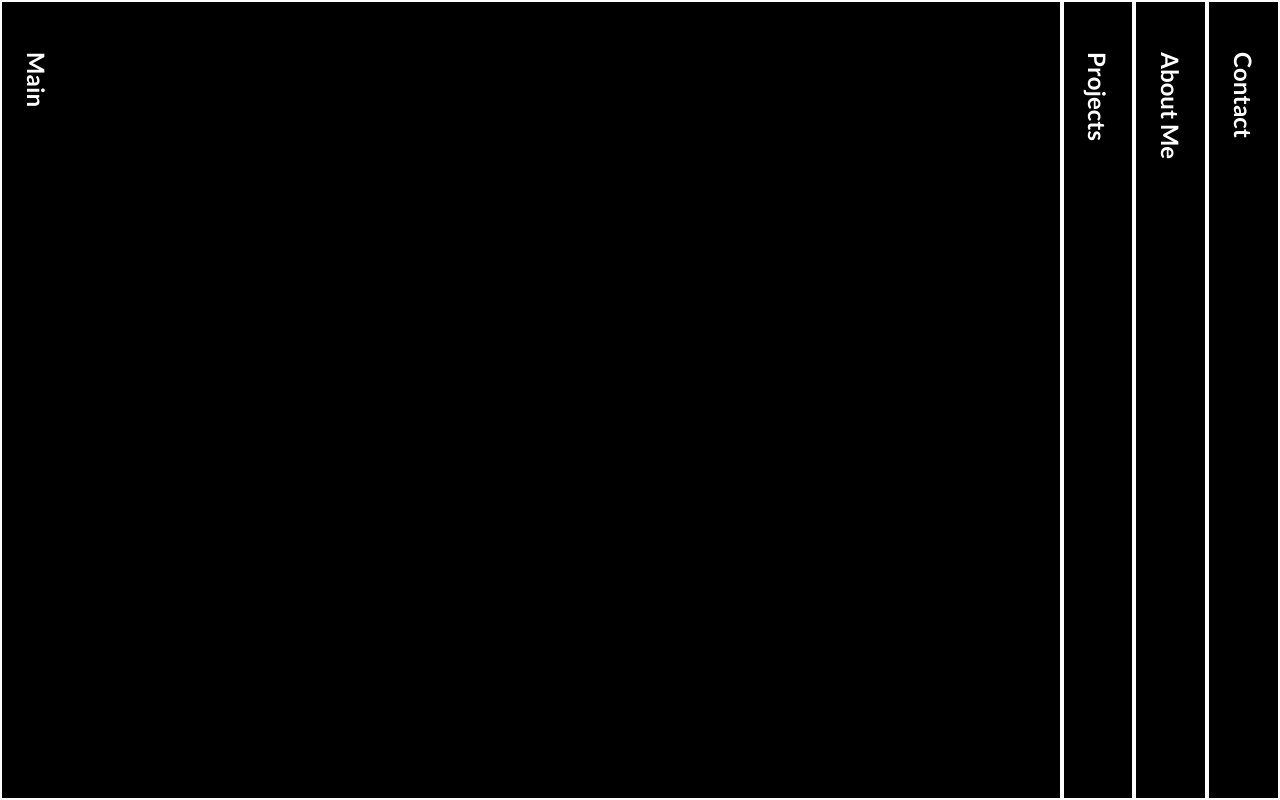
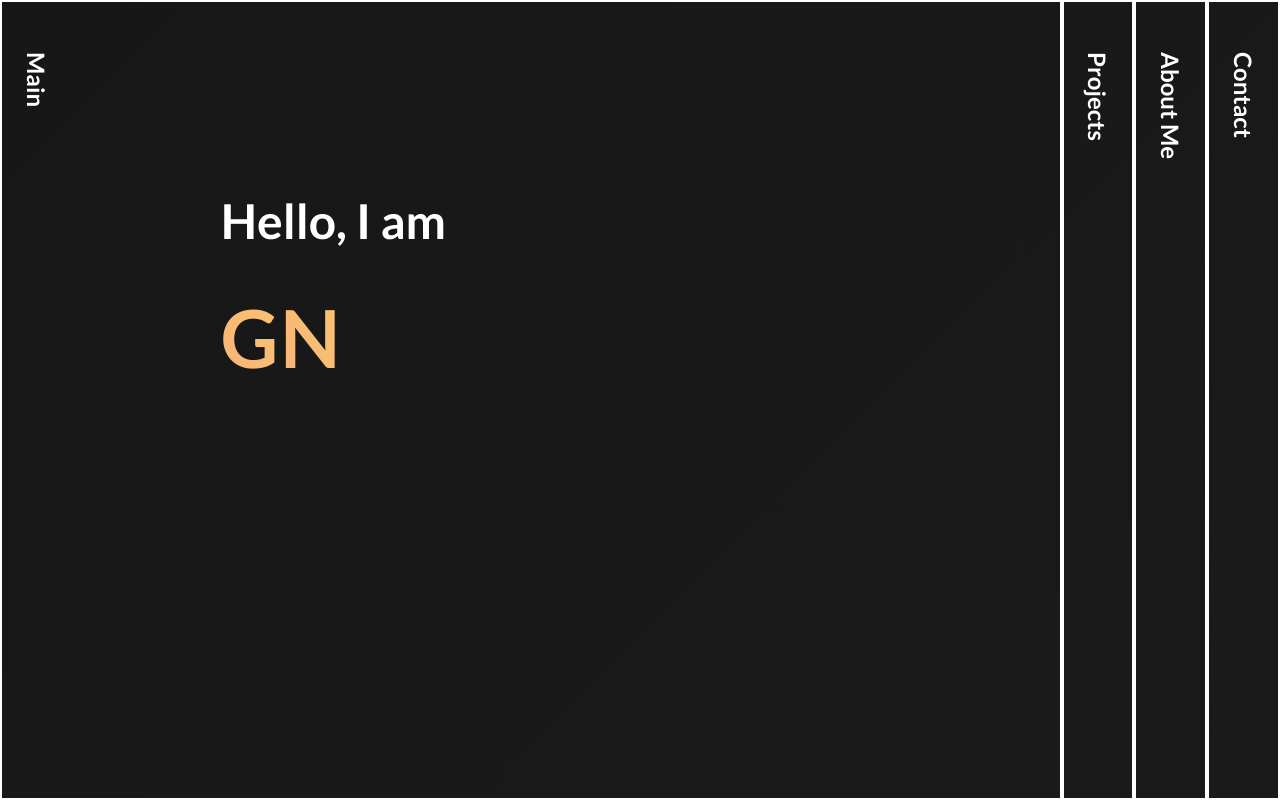
Before and after one commit to SrGnico/Portfolio, a plain HTML site: page index.html in a window 1280 px wide. Drawn offline with Linux system fonts and the light colour scheme.

Commit message:
section transition and some animations from main

```diff
--- a/Stylesheets/Main.css
+++ b/Stylesheets/Main.css
@@ -1,11 +1,21 @@
 *{
     font-family: 'Lato', sans-serif;
     box-sizing: border-box;
-    transition: flex 500ms ease-in-out;
+    transition: flex 500ms ease-in-out,
+                width 500ms ease-in-out,
+                opacity 500ms ease-in-out;
+}
+
+@keyframes bg {
+    0%{background-position: 0% 0%;}
+    50%{background-position: 100% 100%;}
+    100%{background-position: 0% 0%;}
 }
 
 body{
-    background-color: rgb(0, 0, 0);
+    background: linear-gradient(-45deg, rgb(26, 26, 26), rgb(21, 21, 21));
+    background-size: 200%, 300%;
+    animation: bg 10000ms ease-in-out infinite;
     margin: 0;
     color: white;
 }
--- a/Stylesheets/Section.css
+++ b/Stylesheets/Section.css
@@ -2,6 +2,7 @@ section{
     border: 2px solid white;
     display: flex;
     cursor: pointer;
+    overflow: hidden;
 }
 
 .title>h1{
@@ -14,6 +15,57 @@ section[data-status=open]{
     flex: 9;
 }
 
+section[data-status=close]>.content{
+    overflow: hidden;
+    width: 0;
+    opacity: 0;
+    padding: 0;
+}
+
+
+/* MAIN SECTION */
+
+@keyframes glowText {
+    0%{background-position: 0% 0%;}
+    50%{background-position: 100% 100%;}
+    100%{background-position: 0% 0%;}
+
+}
+
+.main{
+    display: flex;
+    flex-direction: column;
+    align-items: flex-start;
+    padding: 150px;
+    font-size: 2rem;
+
+}
+
+.gn-main{
+    display: flex;
+    width: 37svw;
+}
+
+.gn-main:hover>.name-main{
+    width: 50rem;
+}
+
+.name-main{
+    display: inline;
+    margin: 0;
+    overflow: hidden;
+    font-size: 5rem;
+    width: 3.7rem;
+    background-color: #FBAB7E;
+    background-image: linear-gradient(62deg, #FBAB7E 0%, #F7CE68 100%);
+    background-size: 200% 200%;
+    background-clip: text;
+    -webkit-background-clip: text;
+    color: transparent;
+    animation: glowText 5000ms ease infinite;
+}
+
+
 @media (max-width: 1024px){
     .title>h1{
         writing-mode:horizontal-tb;
--- a/index.html
+++ b/index.html
@@ -18,16 +18,29 @@
             <div class="title">
                 <h1>Main</h1>
             </div>
+            <div class="content main" >
+                <h1>Hello, I am</h1>
+                <div class="gn-main">
+                    <h1 class="name-main">Gabriel</h1>
+                    <h1 class="name-main">Nicolas</h1>
+                </div>
+            </div>
 
         </section>
         <section id="projects" data-status="close" onclick="changeStatus(1)">
             <div class="title">
                 <h1>Projects</h1>
             </div>
+            <div class="content" >
+
+            </div>
         </section>
         <section id="aboutMe" data-status="close" onclick="changeStatus(2)">
             <div class="title">
                 <h1>About Me</h1>
+            </div>
+            <div class="content" >
+
             </div>
         </section>
         <section id="contact" data-status="close" onclick="changeStatus(3)">
```
